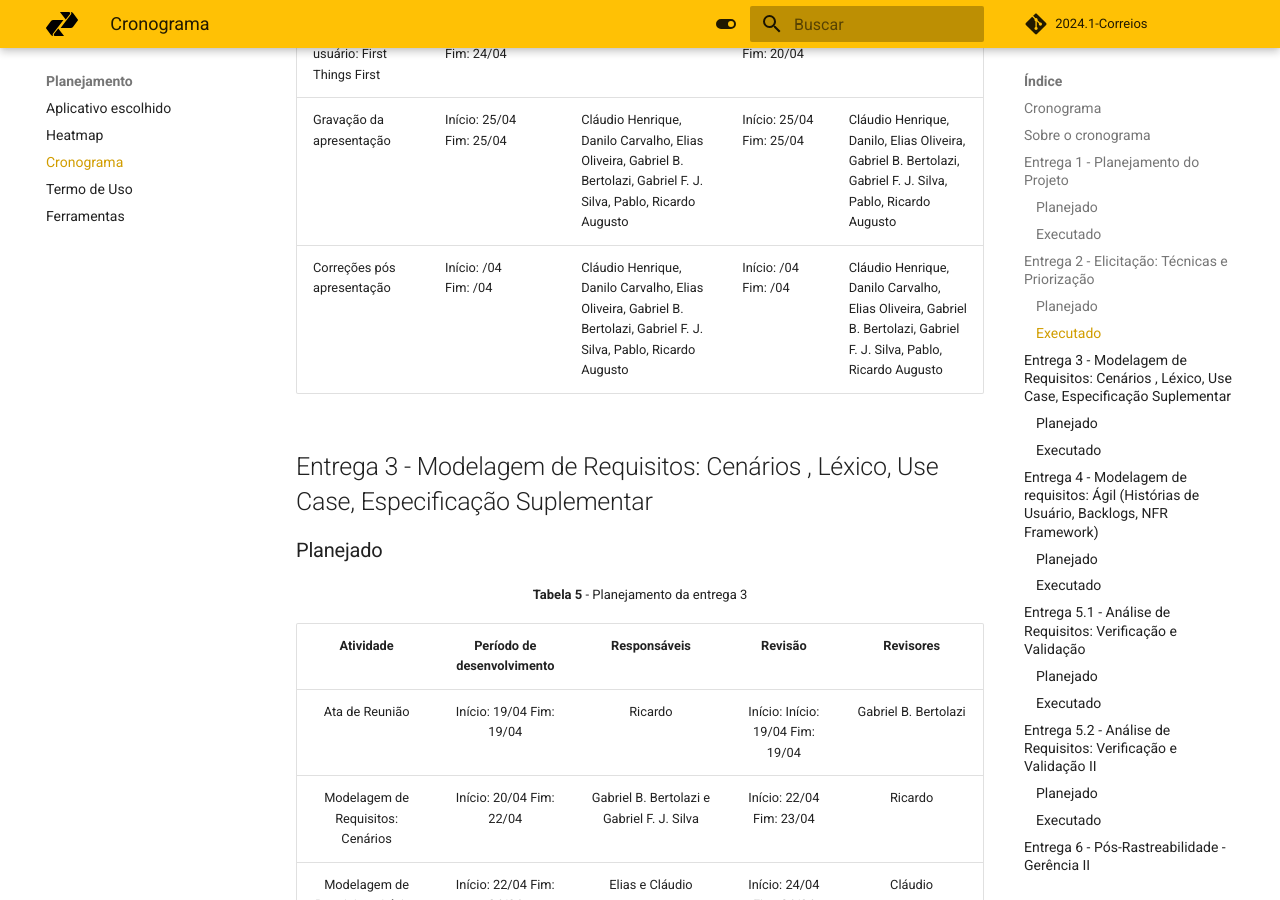
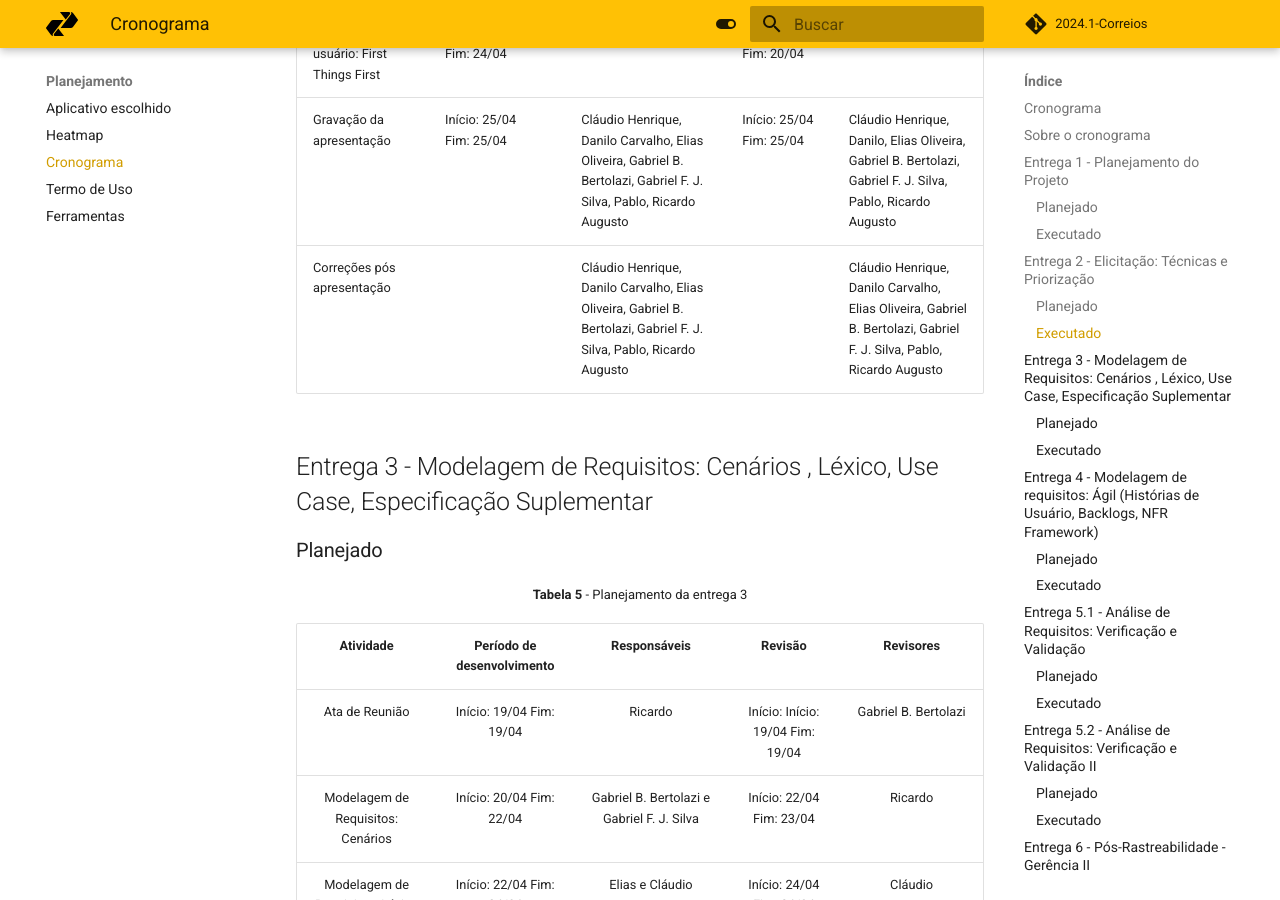
Before and after one commit to Requisitos-de-Software/2024.1-Serasa, an MkDocs documentation site: the page built from docs/planejamento/cronograma.md, in a window 1280 px wide and 900 px high, scrolled down 5801 px. Built offline with MkDocs 1.6.1 and Material for MkDocs 9.7.7, drawn with Linux system fonts in a browser that asks for light colours; comment, search, counter and statistics services are not loaded; some of the changed text lies outside the part shown.

Commit message:
Update cronograma.md

```diff
--- a/docs/planejamento/cronograma.md
+++ b/docs/planejamento/cronograma.md
@@ -101,7 +101,7 @@ Na Tabela 2, está o cronograma executado nas atividades da primeira entrega.
 | Priorização: First Things First | Início: 17/04  <br>Fim: 24/04 | Pablo S. Costa e Ricardo Augusto | Início: 24/04 <br>Fim: 24/04 | Gabriel F. J. Silva |
 | Reunião com o usuário: First Things First | Início: 24/04 <br>Fim: 24/04 | Ricardo Augusto | Início: 20/04  <br>Fim: 20/04 | Pablo S. Costa |
 | Gravação da apresentação | Início: 25/04    <br>Fim: 25/04 | Cláudio Henrique, Danilo Carvalho, Elias Oliveira, Gabriel B. Bertolazi, Gabriel F. J. Silva, Pablo, Ricardo Augusto | Início: 25/04 <br>Fim: 25/04 | Cláudio Henrique, Danilo, Elias Oliveira, Gabriel B. Bertolazi, Gabriel F. J. Silva, Pablo, Ricardo Augusto |
-| Correções pós apresentação | Início: /04  <br>Fim: /04 | Cláudio Henrique, Danilo Carvalho, Elias Oliveira, Gabriel B. Bertolazi, Gabriel F. J. Silva, Pablo, Ricardo Augusto | Início: /04 <br>Fim: /04 | Cláudio Henrique, Danilo Carvalho, Elias Oliveira, Gabriel B. Bertolazi, Gabriel F. J. Silva, Pablo, Ricardo Augusto |
+| Correções pós apresentação |  | Cláudio Henrique, Danilo Carvalho, Elias Oliveira, Gabriel B. Bertolazi, Gabriel F. J. Silva, Pablo, Ricardo Augusto |  | Cláudio Henrique, Danilo Carvalho, Elias Oliveira, Gabriel B. Bertolazi, Gabriel F. J. Silva, Pablo, Ricardo Augusto |
 
 ## Entrega 3 - Modelagem de Requisitos: Cenários , Léxico, Use Case, Especificação Suplementar
 
```
Also changed, not shown: other parts of docs/planejamento/cronograma.md (+1 -1 lines).
